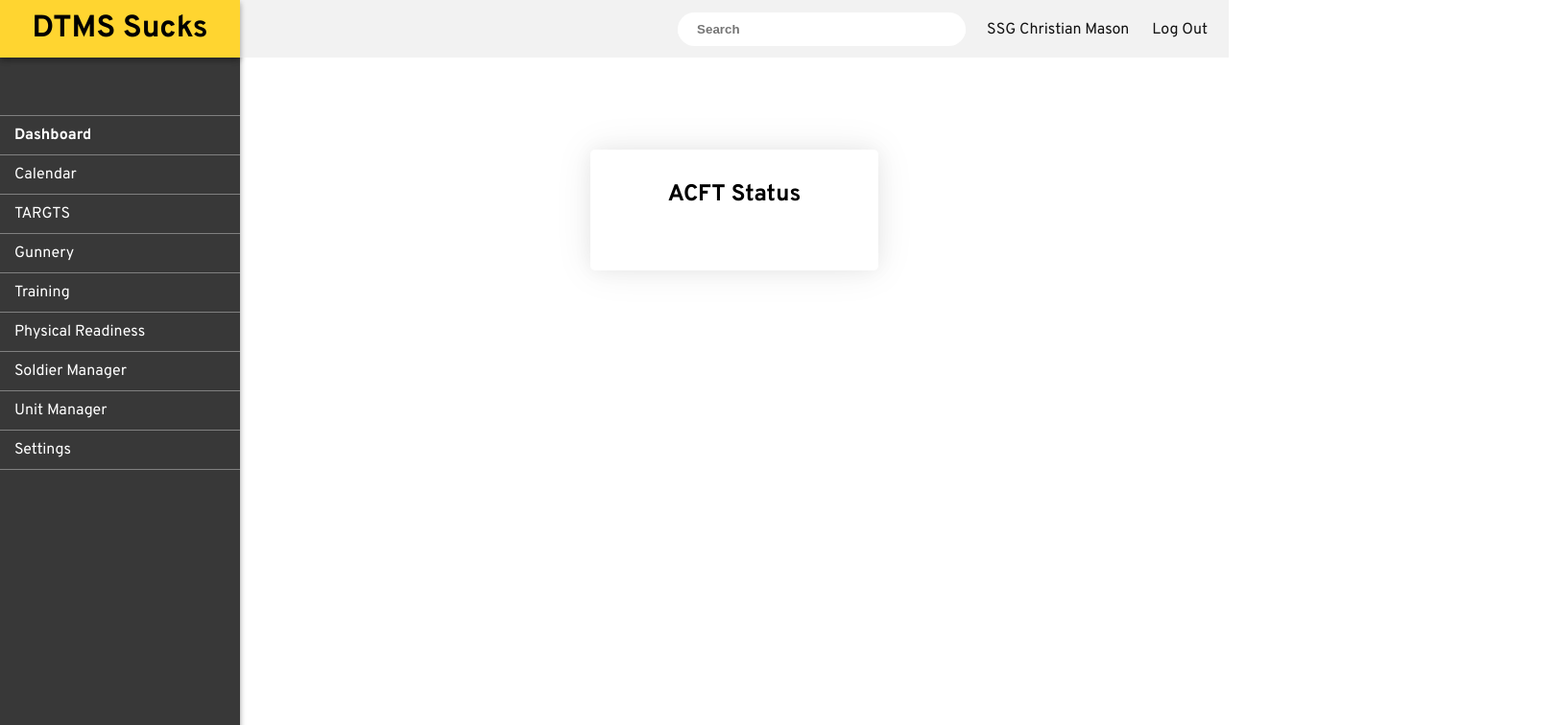
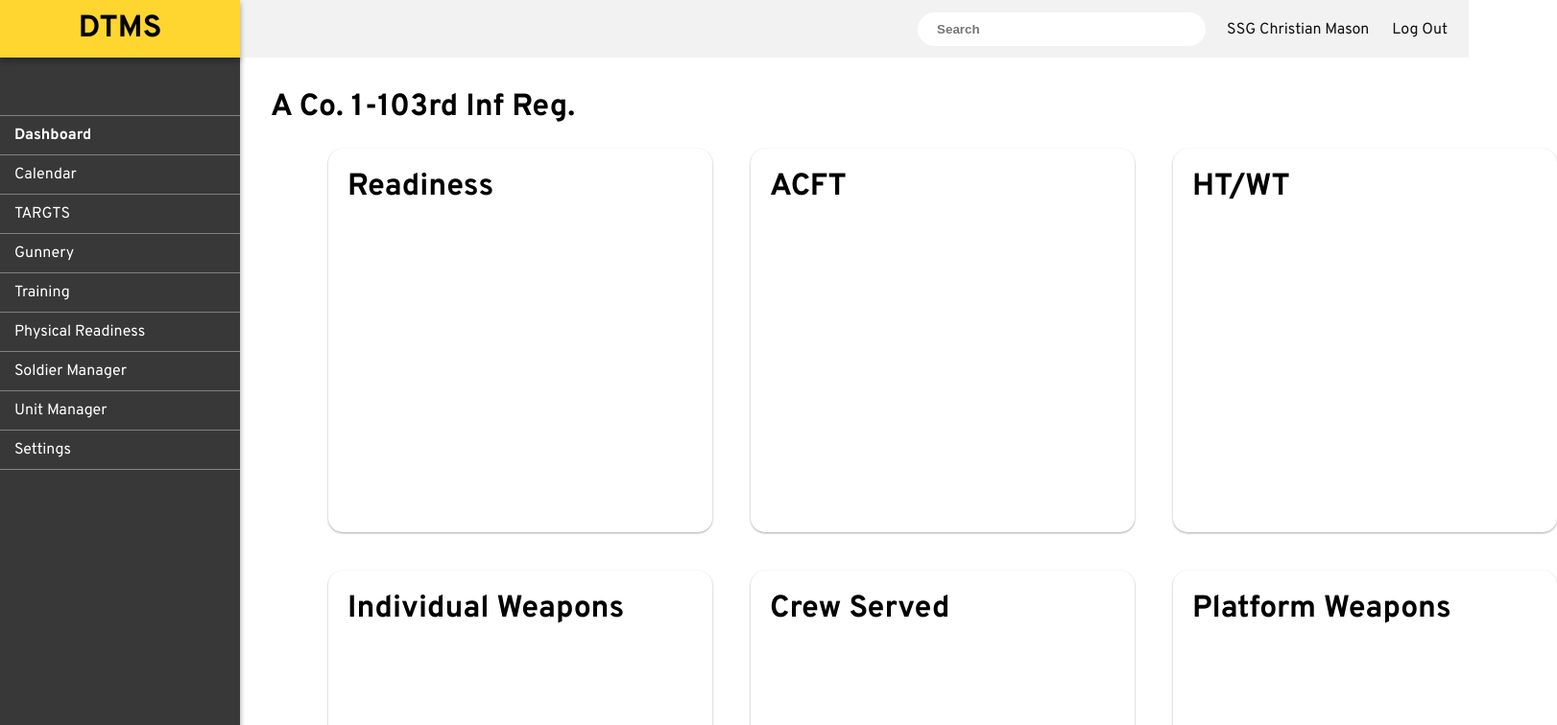
Before and after one commit to Christian-m-mason/dtms-sucks, a React (Create React App) app: page / in a window 1280 px wide. Shown: the top 756 px of the page at 96% size, 1622 px wide, since content can reach past the window. Built offline with nearby package versions, Linux system fonts and the light colour scheme.

Commit message:
Started dashboard layout,creaded new card component, testing grid vs flex

```diff
--- a/package.json
+++ b/package.json
@@ -3,9 +3,11 @@
   "version": "0.1.0",
   "private": true,
   "dependencies": {
+    "@reactchartjs/react-chart.js": "^1.0.0-rc.3",
     "@testing-library/jest-dom": "^5.11.4",
     "@testing-library/react": "^11.1.0",
     "@testing-library/user-event": "^12.1.10",
+    "chart.js": "^2.9.4",
     "react": "^17.0.1",
     "react-dom": "^17.0.1",
     "react-router-dom": "^5.2.0",
--- a/src/App.js
+++ b/src/App.js
@@ -15,7 +15,7 @@ function App() {
       <ThemeProvider theme={Theme}>
         <Container>
           <Sidebar />
-          <Container width="100%" column>
+          <Container column>
             <Header />
             <Main />
           </Container>
--- a/src/components/Card.js
+++ /dev/null
@@ -1,156 +0,0 @@
-import styled, { css } from "styled-components";
-
-export const CardWrapper = styled.div`
-  overflow: hidden;
-  padding: 0 0 32px;
-  margin: 48px auto 0;
-  width: 300px;
-  font-family: ${(props) => props.theme.fontFamily};
-  box-shadow: 0 0 20px rgba(0, 0, 0, 0.05), 0 0px 40px rgba(0, 0, 0, 0.08);
-  border-radius: 5px;
-`;
-
-export const CardHeader = styled.header`
-  padding-top: 32px;
-  padding-bottom: 32px;
-`;
-
-export const CardHeading = styled.h1`
-  font-size: 24px;
-  font-weight: bold;
-  text-align: center;
-`;
-
-export const CardBody = styled.div`
-  padding-right: 32px;
-  padding-left: 32px;
-`;
-
-export const CardFieldset = styled.fieldset`
-  position: relative;
-  padding: 0;
-  margin: 0;
-  border: 0;
-
-  & + & {
-    margin-top: 24px;
-  }
-
-  &:nth-last-of-type(2) {
-    margin-top: 32px;
-  }
-
-  &:last-of-type {
-    text-align: center;
-  }
-`;
-
-export const CardInput = styled.input`
-  padding: 7px 0;
-  width: 100%;
-  font-family: inherit;
-  font-size: 14px;
-  border-top: 0;
-  border-right: 0;
-  border-bottom: 1px solid #ddd;
-  border-left: 0;
-  transition: border-bottom-color 0.25s ease-in;
-
-  &:focus {
-    border-bottom-color: #e5195f;
-    outline: 0;
-  }
-`;
-
-export const CardIcon = styled.span`
-  color: #666;
-  cursor: pointer;
-  opacity: 0.25;
-  transition: opacity 0.25s ease-in;
-
-  &:hover {
-    opacity: 0.95;
-  }
-
-  ${(props) =>
-    props.big &&
-    css`
-      font-size: 26px;
-    `}
-
-  ${(props) =>
-    props.eye &&
-    css`
-      position: absolute;
-      top: 8px;
-      right: 0;
-    `}
-
-  ${(props) =>
-    props.small &&
-    css`
-      font-size: 14px;
-    `}
-`;
-
-export const CardOptionsNote = styled.small`
-  padding-top: 8px;
-  display: block;
-  width: 100%;
-  font-size: 12px;
-  text-align: center;
-  text-transform: uppercase;
-`;
-
-export const CardOptions = styled.ul`
-  padding: 0;
-  margin: 16px 0 8px;
-  display: flex;
-  flex-direction: row;
-  flex-wrap: wrap;
-  align-items: center;
-  justify-content: center;
-  width: 100%;
-  list-style-type: none;
-`;
-
-export const CardOptionsItem = styled.li`
-  &:nth-of-type(n + 2) {
-    margin-left: 16px;
-  }
-`;
-
-export const CardButton = styled.button`
-  display: block;
-  width: 100%;
-  padding: 12px 0;
-  font-family: inherit;
-  font-size: 14px;
-  font-weight: 700;
-  color: ${({ theme }) => theme.textColor};
-  background-color: ${({ theme }) => theme.primary};
-  border: 0;
-  border-radius: 35px;
-  box-shadow: 0 10px 10px rgba(0, 0, 0, 0.08);
-  cursor: pointer;
-  transition: all 0.25s cubic-bezier(0.02, 0.01, 0.47, 1);
-  outline: 0;
-  &:hover {
-    box-shadow: 0 15px 15px rgba(0, 0, 0, 0.16);
-    transform: translate(0, -5px);
-  }
-`;
-
-export const CardLink = styled.a`
-  display: inline-block;
-  font-size: 12px;
-  text-decoration: none;
-  color: #aaa;
-  border-bottom: 1px solid #ddd;
-  cursor: pointer;
-  transition: color 0.25s ease-in;
-
-  &:hover {
-    color: #777;
-  }
-`;
--- a/src/components/Header.js
+++ b/src/components/Header.js
@@ -5,17 +5,16 @@ import { Container } from "../styles/Layout";
 
 const HeaderStyles = styled(Container)`
   min-height: 60px;
+
   height: 60px;
   background-color: #f2f2f2;
   justify-content: flex-end;
   align-items: center;
   padding: 10px 20px;
   align-content: flex-start;
-  min-width: 500px;
 `;
 
 const HeaderItemGroup = styled.ul`
-  min-width: 400px;
   white-space: nowrap;
   li {
     height: 100%;
--- a/src/components/Main.js
+++ b/src/components/Main.js
@@ -13,7 +13,7 @@ import PhysicalReadiness from "../pages/PhysicalReadiness";
 import UnitManager from "../pages/UnitManager";
 
 const MainLayout = styled.div`
-  margin: 3rem;
+  margin: 2rem;
 `;
 
 export default function Main() {
--- a/src/components/Sidebar.js
+++ b/src/components/Sidebar.js
@@ -4,8 +4,8 @@ import styled from "styled-components";
 
 const SidebarStyles = styled.div`
   min-width: 250px;
-  height: 100vh;
-  min-height: 1000px;
+  height: 100vmax;
+
   background-color: #383838;
   box-shadow: ${(props) => props.theme.boxShadows[1]};
   display: flex;
@@ -49,7 +49,7 @@ export default function Sidebar() {
   return (
     <SidebarStyles>
       <SidebarBrand>
-        <span>DTMS Sucks</span>
+        <span>DTMS</span>
       </SidebarBrand>
       <SidebarItem
         exact
--- a/src/pages/Dashboard.js
+++ b/src/pages/Dashboard.js
@@ -1,21 +1,56 @@
 import React from "react";
-import {
-  CardWrapper,
-  CardHeader,
-  CardHeading,
-  CardBody,
-} from "../components/Card";
+import styled from "styled-components";
+
+const CardGrid = styled.div`
+  display: grid;
+  grid-template-columns: 1fr 1fr 1fr;
+  grid-template-rows: 1fr 1fr;
+  grid-template-areas:
+    "Readiness ACFT HTWT"
+    "Gunnery Gunnery Gunnery";
+  margin: 0 auto;
+  grid-gap: 20px;
+  padding: 0 50px;
+  align-items: stretch;
+`;
+
+const Card = styled.div`
+  height: 400px;
+  width: 400px;
+  margin: 10px;
+  padding: 20px;
+  border-radius: 15px;
+  box-shadow: ${({ theme }) => theme.boxShadows[0]};
+  cursor: pointer;
+  h1 {
+    font-size: 2rem;
+    width: 100%;
+  }
+`;
+
+const cardTiles = [
+  { title: "Readiness" },
+  { title: "ACFT" },
+  { title: "HT/WT" },
+  { title: "Individual Weapons" },
+  { title: "Crew Served" },
+  { title: "Platform Weapons" },
+];
 
 export default function Dashboard() {
   return (
     <div>
-      <CardWrapper>
-        <CardHeader>
-          <CardHeading>ACFT Status</CardHeading>
-        </CardHeader>
-
-        <CardBody></CardBody>
-      </CardWrapper>
+      <h1 style={{ fontSize: "2rem" }}>A Co. 1-103rd Inf Reg. </h1>
+      <br />
+      <CardGrid>
+        {cardTiles.map((card, i) => {
+          return (
+            <Card key={i} wide={card.wide}>
+              <h1>{card.title}</h1>
+            </Card>
+          );
+        })}
+      </CardGrid>
     </div>
   );
 }
--- a/src/styles/GlobalStyles.js
+++ b/src/styles/GlobalStyles.js
@@ -5,6 +5,7 @@ export const GlobalStyle = createGlobalStyle`
     margin: 0;
     padding: 0;
     box-sizing: border-box;
+
   }
   body {
     margin: 0;
@@ -12,6 +13,7 @@ export const GlobalStyle = createGlobalStyle`
     box-sizing: border-box;
     font-family: 'Overpass', sans-serif;
     font-size: 10px;
+
   }
 
 `;
--- a/src/styles/Layout.js
+++ b/src/styles/Layout.js
@@ -3,7 +3,7 @@ import styled from "styled-components";
 export const Container = styled.div`
   display: flex;
   flex-direction: ${(props) => (props.column ? "column" : "row")};
-  height: ${(props) => (props.height ? props.height : "100vh")};
-  width: ${(props) => (props.width ? props.width : "100%")};
+  height: 100vmax;
+  width: 100%;
   align-content: flex-start;
 `;
```
Also changed, not shown: 2 other files (tests, documents, lock files or other folders).
